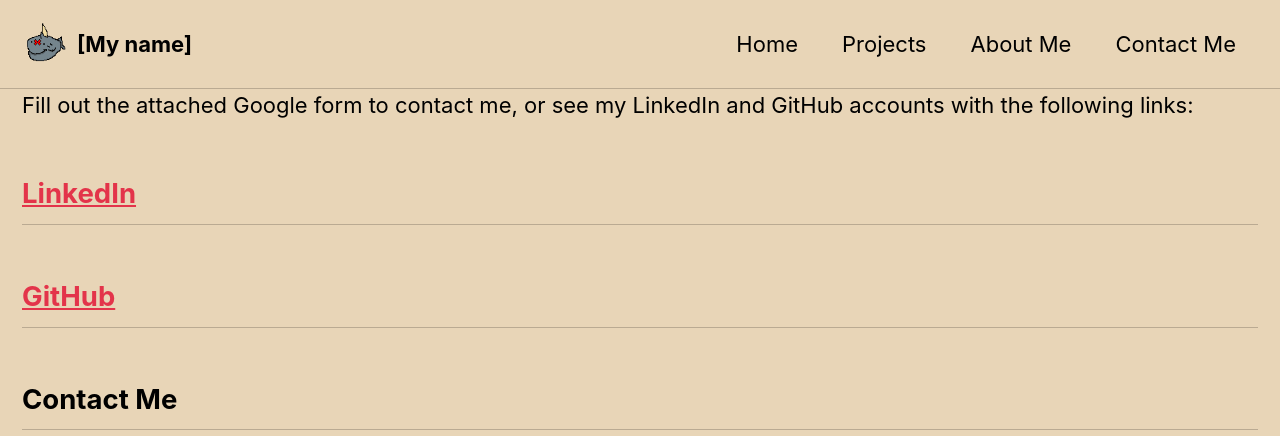
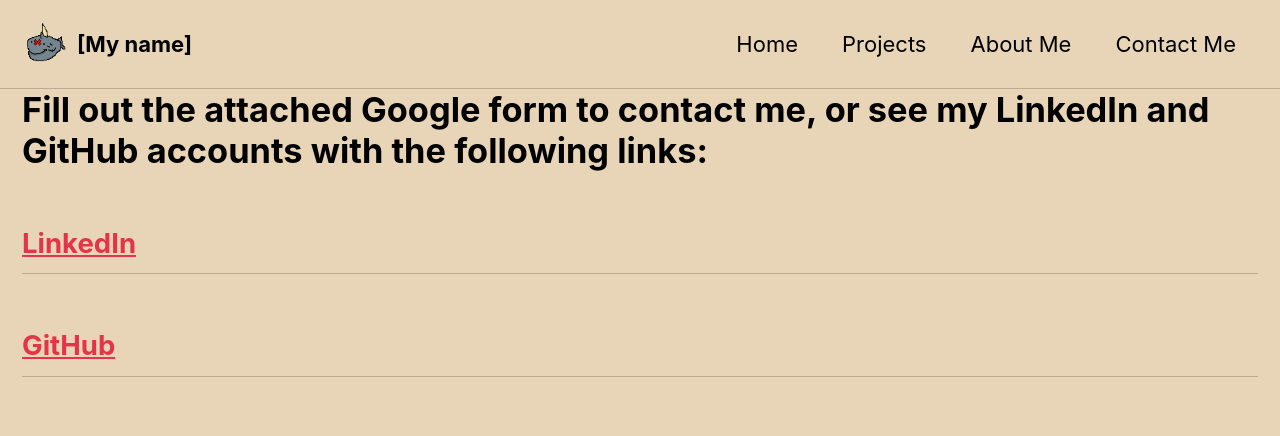
Before and after one commit to Orange-Piccolo/Orange-Piccolo.github.io, a Jekyll site: the page built from _pages/contact-me.md, in a window 1280 px wide. Shown: the top 436 px of the page. Built offline with Jekyll 4.4.1, drawn with Linux system fonts in a browser that asks for light colours.

```diff
--- a/_pages/contact-me.md
+++ b/_pages/contact-me.md
@@ -3,8 +3,7 @@ title: "Contact Me"
 layout: default
 permalink: /contact-me/
 ---
-Fill out the attached Google form to contact me, or see my LinkedIn and GitHub accounts with the following links:
-
+# Fill out the attached Google form to contact me, or see my LinkedIn and GitHub accounts with the following links:
 ## <a href="https://www.linkedin.com/in/torin-donnelly-56a327403/" target="_blank" rel="noopener noreferrer">LinkedIn</a>
 ## <a href="https://github.com/Orange-Piccolo/" target="_blank" rel="noopener noreferrer">GitHub</a>
 
```
